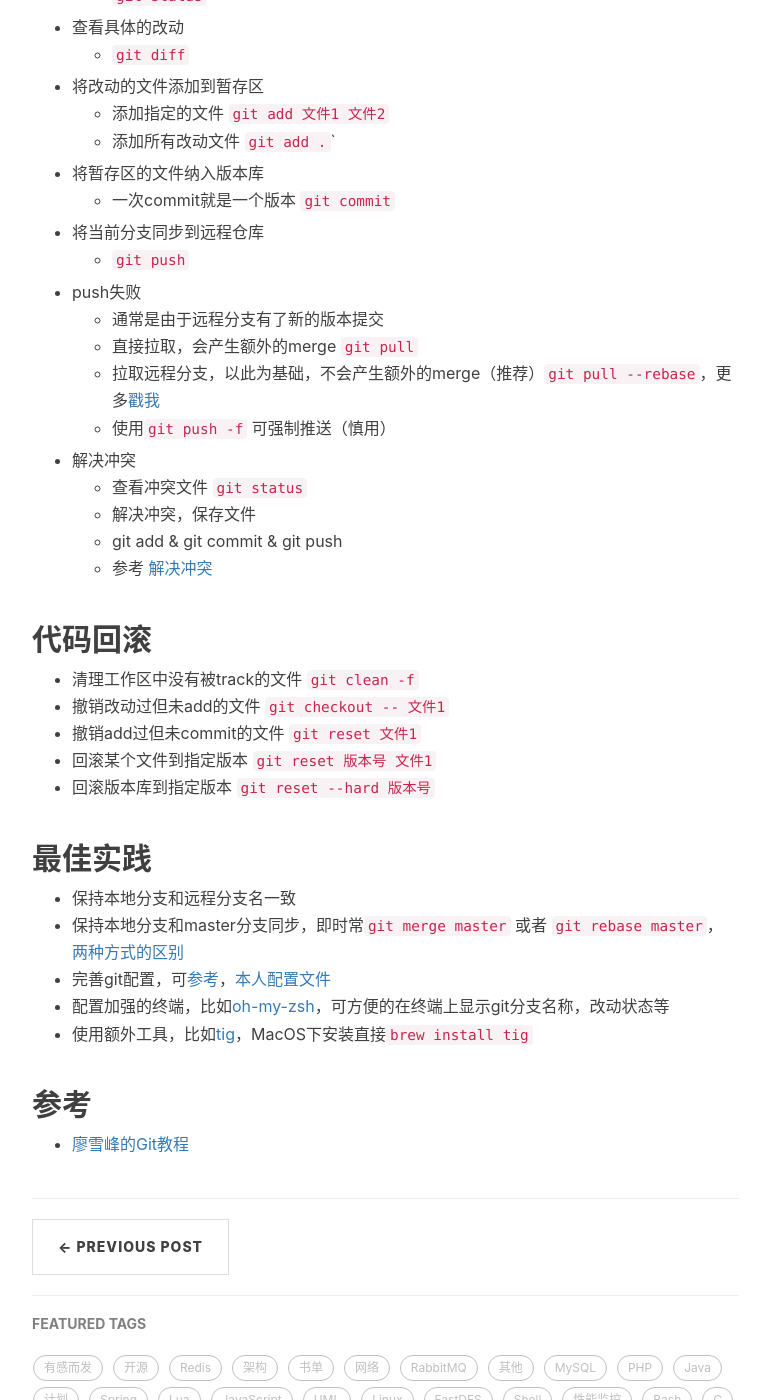
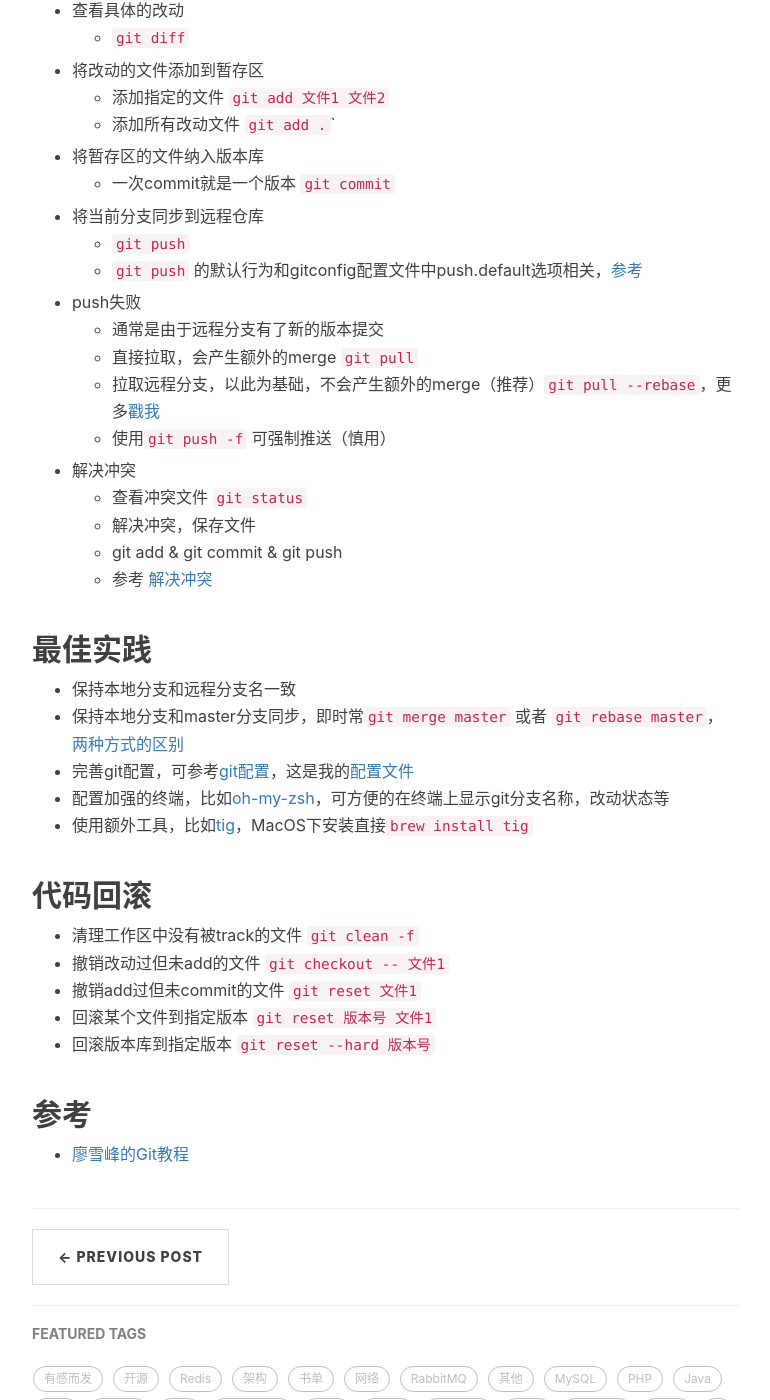
Before and after one commit to bug1024/jeet-blog, a Jekyll site: the page built from _posts/2017-06-13-git.md, in a window 1280 px wide and 1400 px high, scrolled down 2246 px. Shown: the whole window, without its empty margins (233-1003 px from the left). Built offline with Jekyll 4.4.1, drawn with Linux system fonts in a browser that asks for light colours; nearby versions of some CDN libraries; comment, search, counter and statistics services are not loaded; some of the changed lines change nothing that is shown; some of the changed text lies outside the part shown.

Commit message:
update git

```diff
--- a/_posts/2017-06-13-git.md
+++ b/_posts/2017-06-13-git.md
@@ -18,7 +18,11 @@
     * svn使用的是增量文件系统（Delta Storage systems）存储每次提交(commit)之间的差异
     * Git会记录每次提交的文件的全部内容（snapshot）
 
-## 常见概念
+## 基础
+### 常用命令
+* `git clone` `git checkcout` `git pull` `git push` `git merge`
+* 可参考 [Git远程操作详解](http://www.ruanyifeng.com/blog/2014/06/git_remote.html)
+
 ### 工作区&暂存区&版本库
 ![关系图](http://bug1024.com/img/git-working-stage-repo.jpg)
 
@@ -30,13 +34,9 @@
 * 版本库
     * 工作区有一个隐藏目录.git，这就是Git的版本库
 
-### origin
+### origin的概念
 * git为你默认创建的指向这个远程仓库的标签
 * 可使用 `git remote -v` 查看origin具体指向的远程仓库
-
-## 常用命令
- 通常包括`git clone` `git checkcout` `git pull` `git push` `git merge`，
- 可参考 [Git远程操作详解](http://www.ruanyifeng.com/blog/2014/06/git_remote.html)
 
 ## 开发流程
 * 克隆仓库
@@ -58,6 +58,7 @@
     * 一次commit就是一个版本 `git commit`
 * 将当前分支同步到远程仓库
     * `git push`
+    * `git push` 的默认行为和gitconfig配置文件中push.default选项相关，[参考](http://openwares.net/linux/git_push_default_configuration.html)
 * push失败
     * 通常是由于远程分支有了新的版本提交
     * 直接拉取，会产生额外的merge  `git pull`
@@ -69,6 +70,13 @@
     * git add & git commit & git push
     * 参考 [解决冲突](http://www.liaoxuefeng.com/wiki/0013739516305929606dd18361248578c67b8067c8c017b000/001375840202368c74be33fbd884e71b570f2cc3c0d1dcf000)
 
+## 最佳实践
+* 保持本地分支和远程分支名一致
+* 保持本地分支和master分支同步，即时常`git merge master` 或者 `git rebase master`，[两种方式的区别](http://blog.csdn.net/wh_19910525/article/details/7554489)
+* 完善git配置，可参考[git配置](https://sandwind.gitbooks.io/git-pro-cn/content/git-custom/config.html)，这是我的[配置文件](http://bug1024.com/img/gitconfig)
+* 配置加强的终端，比如[oh-my-zsh](https://github.com/robbyrussell/oh-my-zsh)，可方便的在终端上显示git分支名称，改动状态等
+* 使用额外工具，比如[tig](https://github.com/jonas/tig)，MacOS下安装直接`brew install tig`
+
 ## 代码回滚
 * 清理工作区中没有被track的文件 `git clean -f`
 * 撤销改动过但未add的文件 `git checkout -- 文件1`
@@ -76,12 +84,5 @@
 * 回滚某个文件到指定版本 `git reset 版本号 文件1`
 * 回滚版本库到指定版本 `git reset --hard 版本号`
 
-## 最佳实践
-* 保持本地分支和远程分支名一致
-* 保持本地分支和master分支同步，即时常`git merge master` 或者 `git rebase master`，[两种方式的区别](http://blog.csdn.net/wh_19910525/article/details/7554489)
-* 完善git配置，可[参考](https://sandwind.gitbooks.io/git-pro-cn/content/git-custom/config.html)，[本人配置文件](http://bug1024.com/img/gitconfig)
-* 配置加强的终端，比如[oh-my-zsh](https://github.com/robbyrussell/oh-my-zsh)，可方便的在终端上显示git分支名称，改动状态等
-* 使用额外工具，比如[tig](https://github.com/jonas/tig)，MacOS下安装直接`brew install tig`
-
 ## 参考
 * [廖雪峰的Git教程](http://www.liaoxuefeng.com/wiki/0013739516305929606dd18361248578c67b8067c8c017b000)
```
